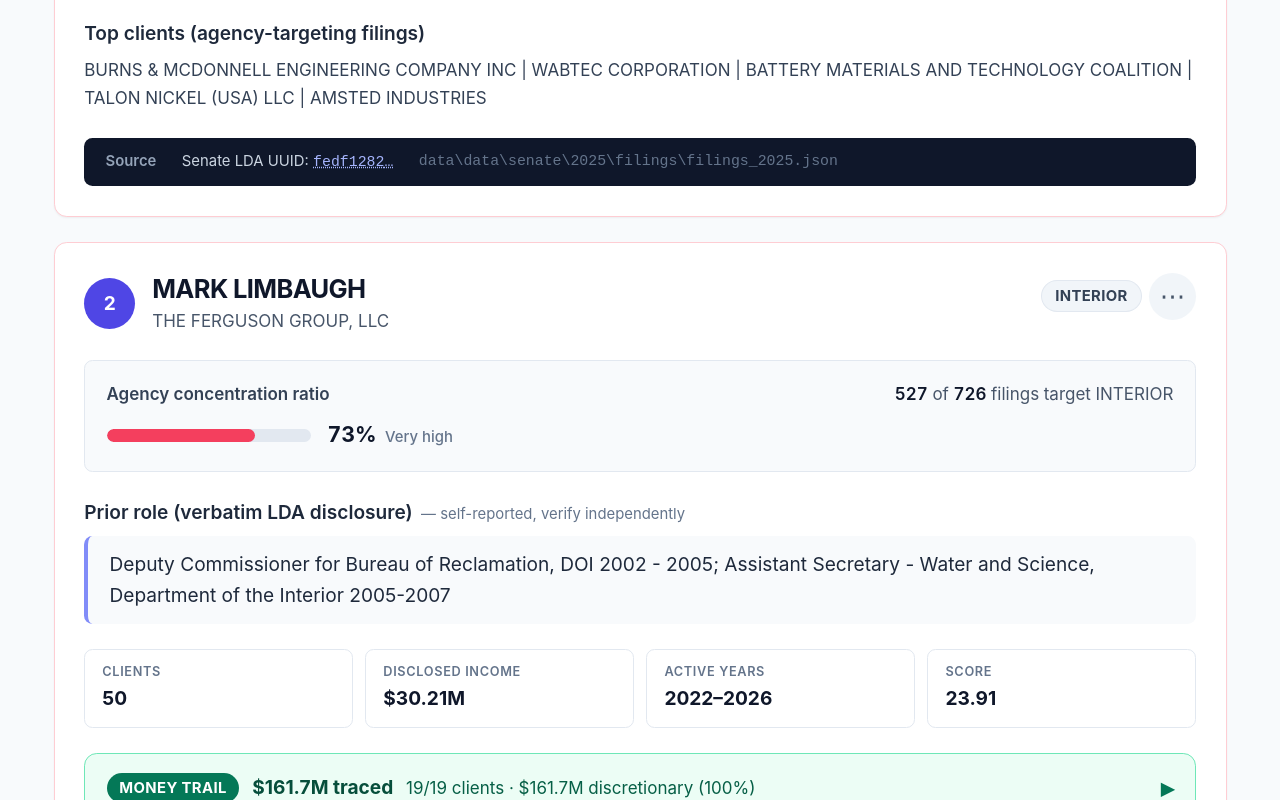
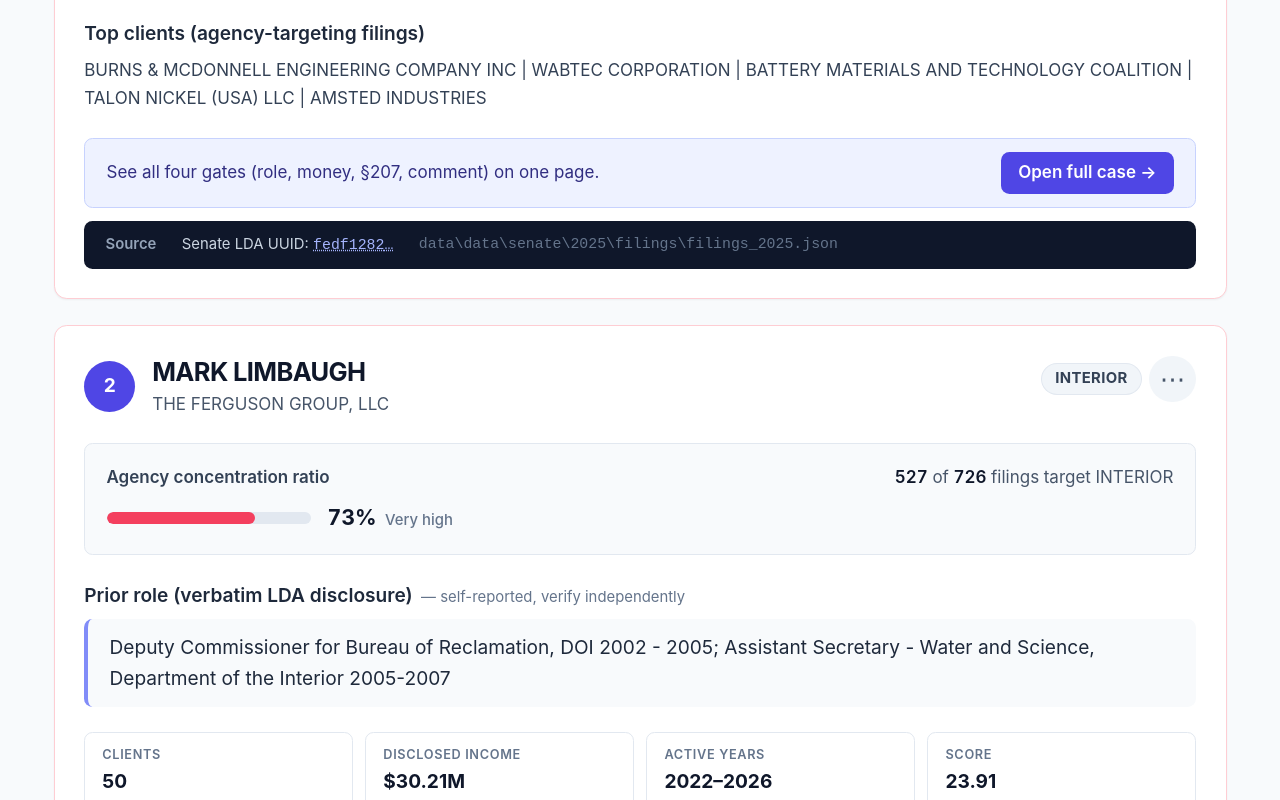
Before and after one commit to MokshitSurana/northwestern-challenge, a Next.js app in the folder web/: page / in a window 1280 px wide. Shown: the part 1420-2220 px from the top of the page. Built offline with nearby package versions, Linux system fonts and the light colour scheme.

Commit message:
web(FindingsClient): add 'Open full case' CTA + permalink to /findings/[id]

```diff
--- a/web/src/app/FindingsClient.tsx
+++ b/web/src/app/FindingsClient.tsx
@@ -1,6 +1,7 @@
 "use client"
 
 import { useEffect, useMemo, useState } from "react"
+import Link from "next/link"
 import { clsx } from "clsx"
 import Pagination from "./Pagination"
 import CardMenu, { type MenuItem } from "./CardMenu"
@@ -9,6 +10,7 @@
   downloadBlob,
   findingAnchorId,
   findingCitation,
+  findingSlug,
   findingToMarkdown,
   findingsToCsv,
 } from "./lib/exports"
@@ -213,7 +215,14 @@
     .toLowerCase()
     .replace(/\s+/g, "-")}`
 
+  const detailHref = `/findings/${findingSlug(finding)}`
   const menu: MenuItem[] = [
+    {
+      type: "link",
+      label: "Open full case →",
+      hint: "Single-screen view with all four gates",
+      href: detailHref,
+    },
     {
       type: "action",
       label: "Copy citation",
@@ -225,9 +234,9 @@
     {
       type: "action",
       label: "Copy link to this finding",
-      hint: "Shareable URL with this card pre-scrolled",
+      hint: "Permalink to the full case view",
       onClick: () => {
-        const url = `${window.location.origin}${window.location.pathname}#${anchorId}`
+        const url = `${window.location.origin}${detailHref}`
         return copyToClipboard(url).then((ok) => {
           if (!ok) throw new Error("clipboard blocked")
         })
@@ -343,7 +352,18 @@
         </section>
       )}
 
-      {/* Provenance footer */}
+      {/* Open full case + provenance footer */}
+      <div className="mb-3 flex flex-wrap items-center justify-between gap-3 rounded-lg border border-indigo-200 bg-indigo-50 px-5 py-3 print:hidden">
+        <span className="text-base text-indigo-900">
+          See all four gates (role, money, §207, comment) on one page.
+        </span>
+        <Link
+          href={detailHref}
+          className="inline-flex items-center gap-1 rounded-lg bg-indigo-600 px-4 py-2 text-base font-semibold text-white transition hover:bg-indigo-700"
+        >
+          Open full case →
+        </Link>
+      </div>
       <footer className="flex flex-wrap items-center gap-x-6 gap-y-2 rounded-lg bg-slate-900 px-5 py-3 text-sm">
         <span className="font-semibold text-slate-400">Source</span>
         <span className="text-slate-300">
```
